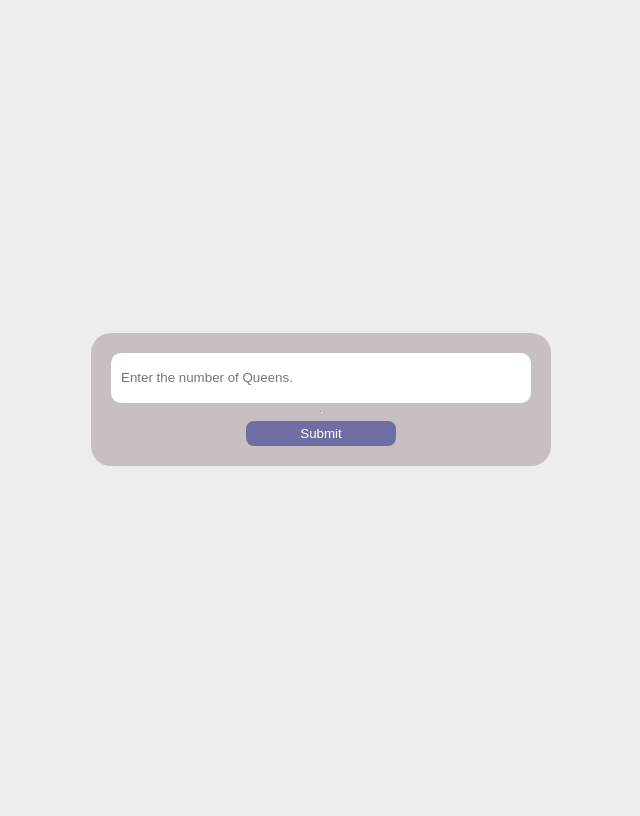
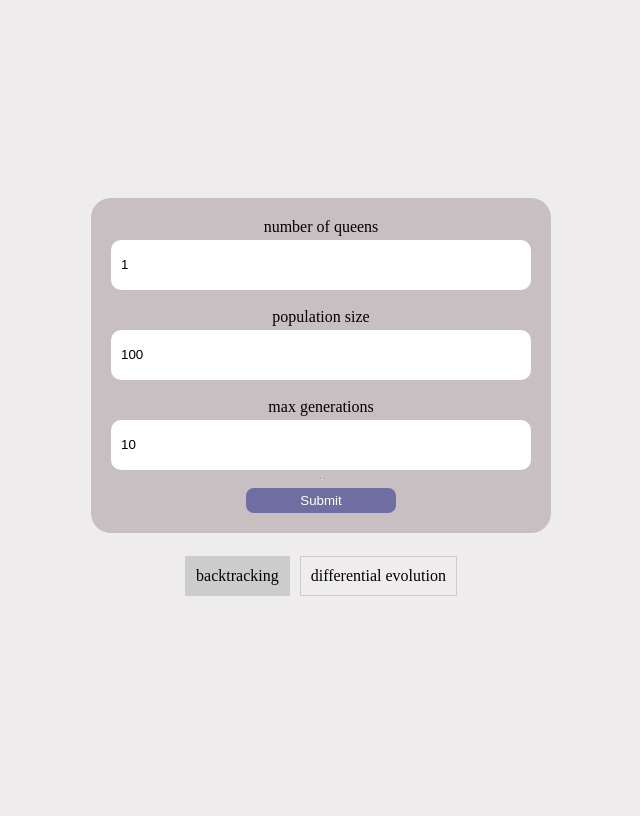
Before and after one commit to AI23Project/N-Queens-Backtracking, a Flask app: page / in a window 1280 px wide. Shown: the whole page, without its empty margins (319-959 px from the left). Run offline with Flask 3, Linux system fonts and the light colour scheme.

Commit message:
handle req (solved by backtracking or differential evolution)

```diff
--- a/server.py
+++ b/server.py
@@ -1,5 +1,7 @@
 from flask import Flask, render_template, request, jsonify
+import numpy as np
 from backtracking import backtracking, is_safe
+from nQueensDE import differential_evolution, fitness_function, mutation, crossover
 
 app = Flask(__name__)
 
@@ -9,13 +11,22 @@ def render_server():
 
 
 @app.route('/', methods=['POST'])
-def N_queens():
+def solve_n_queens():
     if request.method == 'POST':
         n_queens_input = request.args.get('n_queens_input', type=int)
-        result =  backtracking(n_queens_input)
-
-        return jsonify({"state_code": 200, "n_queens_input": n_queens_input, "result": result})
+        solved_by = request.args.get('solved_by', type=str)
+        population_size = request.args.get('population_size', type=int)
+        max_generations = request.args.get('max_generations', type=int)
+        result = None
+        if solved_by == "backtracking":
+            result =  backtracking(n_queens_input)
+        elif solved_by == "differential_evolution":
+            queen_positions = differential_evolution(n_queens_input, population_size, 0.5, 0.7, max_generations)
+            result = queen_positions
+            print('Queen positions:')
+            print(result)
+    return jsonify({"state_code": 200, "n_queens_input": n_queens_input, "result": result, "solved_by": solved_by})
 
 
 if __name__ == "__main__":
-    app.run(debug=True, port=3008)
+    app.run(debug=True, port=4000)
--- a/static/index.js
+++ b/static/index.js
@@ -1,20 +1,44 @@
 const n_queens_input = document.getElementById('n_queens_input')
+const population_size = document.getElementById('population_size')
+const max_generations = document.getElementById('max_generations')
+const solved_way_options = document.querySelectorAll(".solved_way_option");
 const btn = document.getElementById('btn')
 const err_message = document.getElementById('error_message')
 const result_div = document.getElementById("result")
 let result= [];
+let solved_way = "backtracking";
+
+
+function get_selceted_solved_way() {
+  solved_way_options.forEach((option) => {
+    if (option.classList.contains("active")) {
+      solved_way = option.dataset.way;
+    }
+  });
+  return solved_way;
+}
+
+solved_way_options.forEach((option) => {
+  option.addEventListener("click", () => {
+    solved_way_options.forEach((option) => option.classList.remove("active"));
+    option.classList.add("active");
+  });
+});
 btn.addEventListener("click", (e) => {
+  let url;
     e.preventDefault();
     if(n_queens_input.value < 1) {
     err_message.style.display = "block"
     }
     else {
         const click_btn = async () => {
-            const res = await fetch(`/?n_queens_input=${Math.round(n_queens_input.value)}`, {
+          console.log(solved_way);
+            const res = await fetch(`${url = solved_way === "backtracking" ? `/?n_queens_input=${Math.round(n_queens_input.value)}&solved_by=backtracking` : `/?n_queens_input=${Math.round(n_queens_input.value)}&solved_by=differential_evolution&population_size=${population_size.value}&max_generations=${max_generations.value}`}`, {
               method: "POST",
             });
             const data = await res.json();
             result = data.result
+            console.log(result);
             result_div.innerHTML = ""
             result_div.innerHTML += result
           };
@@ -22,3 +46,4 @@ btn.addEventListener("click", (e) => {
         err_message.style.display = "none"
     }
   });
+  //
--- a/static/main.css
+++ b/static/main.css
@@ -19,6 +19,10 @@ body{
     border-radius: 20px;
 }
 
+label {
+    margin-bottom: 4px;
+}
+
 .form__input {
     width: 400px;
     height: 30px;
@@ -26,6 +30,23 @@ body{
     border-radius: 10px;
     border: none;
 }
+
+.solved_way_options {
+    display: flex;
+    justify-content: center;
+  }
+
+  .solved_way_option {
+    padding: 10px;
+    margin: 5px;
+    border: 1px solid #ccc;
+    cursor: pointer;
+  }
+
+  .solved_way_option.active {
+    background-color: #ccc;
+  }
+
 button{
     background-color: rgba(22, 30, 133, 0.5);
     color: white;
--- a/templates/n-queens.html
+++ b/templates/n-queens.html
@@ -11,11 +11,23 @@
 <form>
 
         <div class="form_container">
-            <input type="number" name="n_queens_input" placeholder="Enter the number of Queens." class="form__input" id="n_queens_input" />
+            <label>number of queens</label>
+            <input type="number" name="n_queens_input" placeholder="Enter the number of Queens." class="form__input" id="n_queens_input" min="1" max="22" value="1"/>
+            <br>
+            <label>population size</label>
+            <input type="number" name="POPULATION_SIZE" placeholder="Enter POPULATION_SIZE." class="form__input" id="population_size" min="100" max="100000" step="100" value="100"/>
+            <br>
+            <label>max generations</label>
+            <input type="number" name="MAX_GENERATIONS" placeholder="Enter MAX_GENERATIONS." class="form__input" id="max_generations" min="10" max="1000" step="5" value="10"/>
             <hr>
             <button id="btn">Submit</button>
         <h1 id="error_message" style="color: rgba(221, 51, 51, 0.89); display:none">Invalid Request because of not send the number of Queens</h1>
         </div>
+        <br>
+        <div onclick="get_selceted_solved_way()" class="solved_way_options" id="solved_way_options">
+            <div class="solved_way_option active" data-way="backtracking">backtracking</div>
+            <div class="solved_way_option" data-way="differential_evolution">differential evolution</div>
+          </div>
         <br>
         <div id="result" style="text-align: center;">
         </div>
```
Also changed, not shown: nQueensDE.py (+94 -36 lines).
